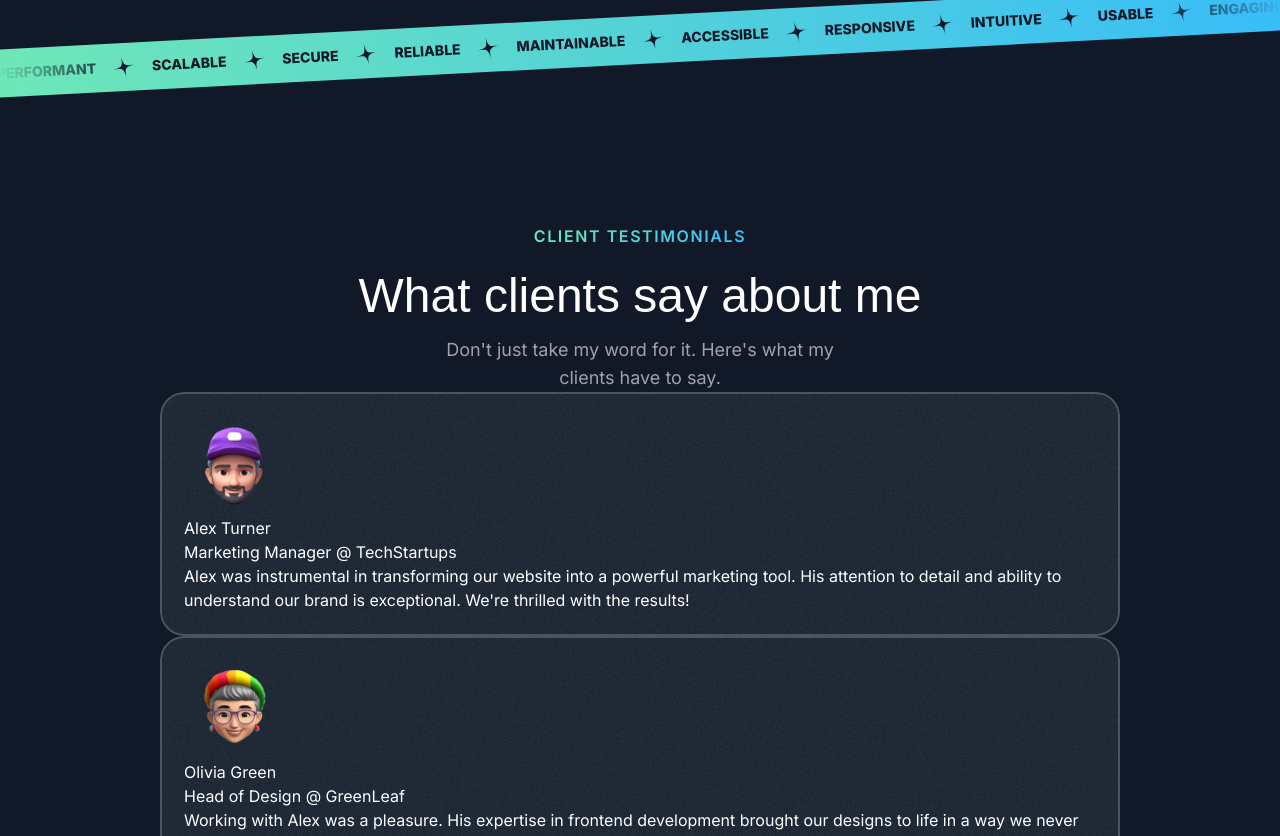
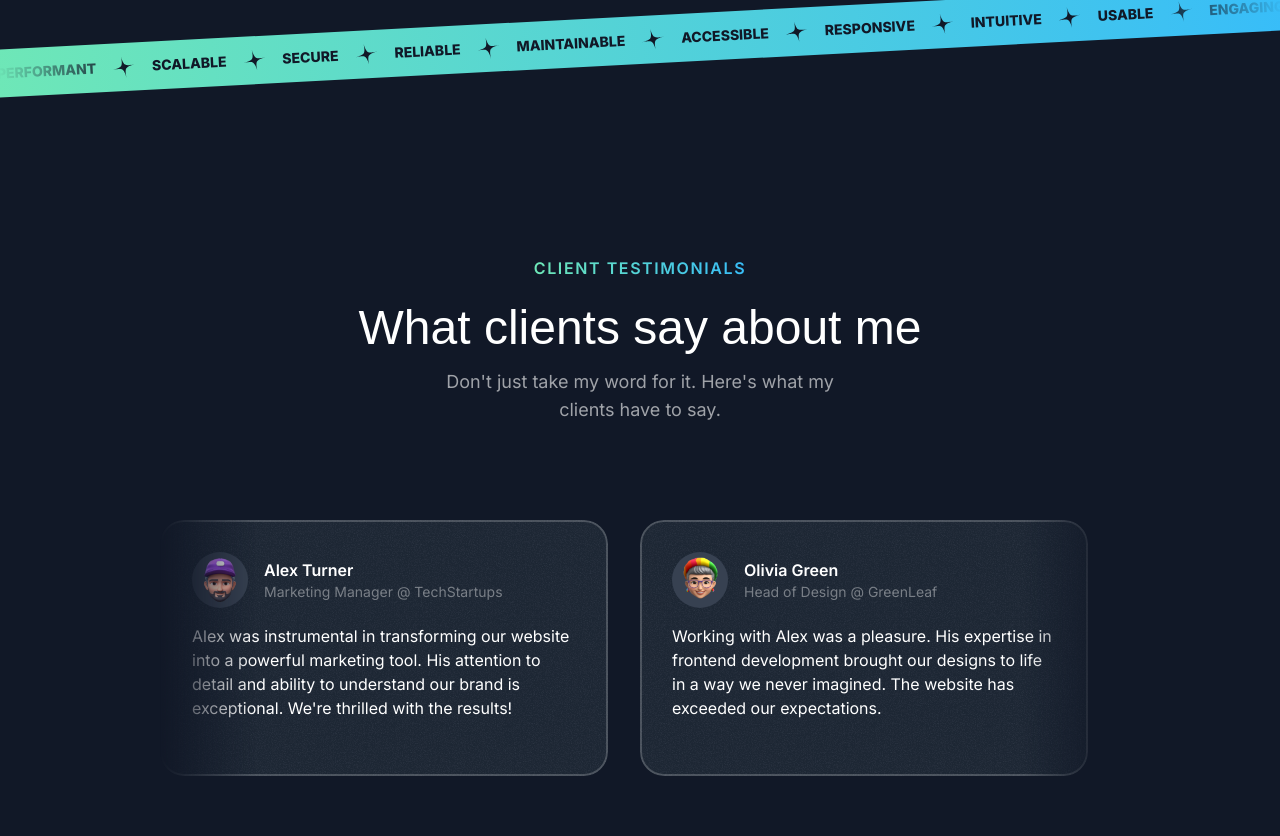
Before and after one commit to Ledesma-Lautaro/portfolio, a Next.js app: page / in a window 1280 px wide. Shown: the part 2980-3816 px from the top of the page. Built offline with nearby package versions, Linux system fonts and the light colour scheme; a web font is replaced by a local one.

Commit message:
Finished testimonial section

```diff
--- a/src/sections/Testimonials.tsx
+++ b/src/sections/Testimonials.tsx
@@ -43,23 +43,36 @@
 
 export const TestimonialsSection = () => {
   return (
-    <div className="py-16">
+    <div className="py-16 lg:py-24">
       <div className="container">
         <SectionHeader
           eyebrow="Client testimonials"
           title="What clients say about me"
           description="Don't just take my word for it. Here's what my clients have to say."
         />
-        <div>
-          {testimonials.map((testimonial, index) => (
-            <Card key={index}>
-
-              <Image src={testimonial.avatar} alt={testimonial.name} />
-              <div>{testimonial.name}</div>
-              <div>{testimonial.position}</div>
-              <p>{testimonial.text}</p>
-            </Card>
-          ))}
+        <div className="mt-16 lg:mt-24 flex overflow-x-clip [mask-image:linear-gradient(to_right,transparent,black_10%,black_90%,transparent)]">
+          <div className="flex flex-none gap-8">
+            {testimonials.map((testimonial, index) => (
+              <Card key={index} className="max-w-xs md:p-8 md:max-w-md">
+                <div className="flex items-center gap-4">
+                  <div className="size-14 bg-gray-700 inline-flex items-center justify-items-center rounded-full flex-shrink-0">
+                    <Image
+                      src={testimonial.avatar}
+                      alt={testimonial.name}
+                      className="max-h-full"
+                    />
+                  </div>
+                  <div>
+                    <div className="font-semibold">{testimonial.name}</div>
+                    <div className="text-sm text-white/40">
+                      {testimonial.position}
+                    </div>
+                  </div>
+                </div>
+                <p className="mt-4 text-sm md:text-base">{testimonial.text}</p>
+              </Card>
+            ))}
+          </div>
         </div>
       </div>
     </div>
```
